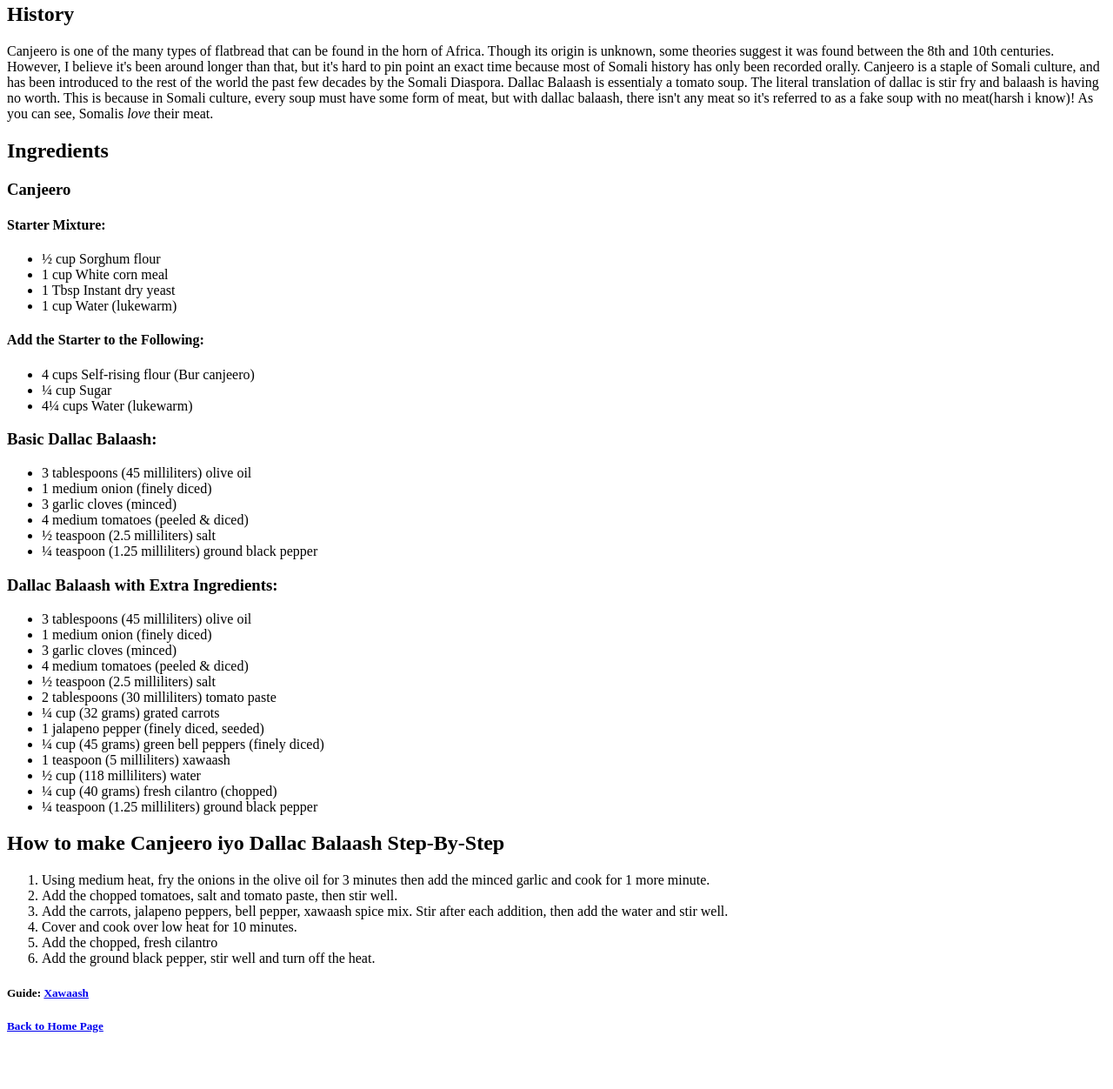
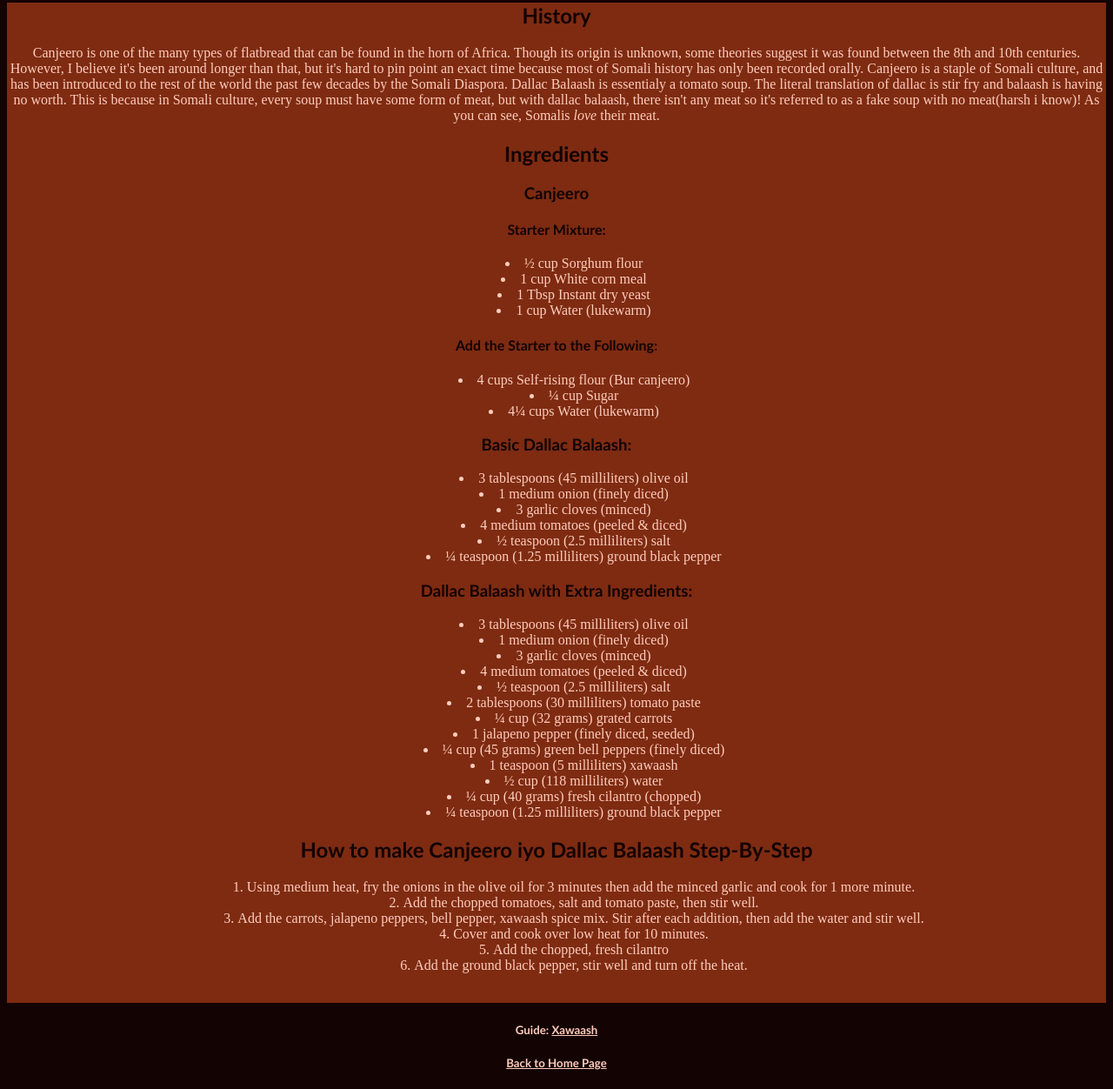
Before and after one commit to hajiix/Recipes, a plain HTML site: page recipes/cid.html in a window 1280 px wide. Shown: the part 696-1948 px from the top of the page at 87% size. Before the commit the page ends 1906 px from the top, so only its background shows below. Drawn offline with Linux system fonts and the light colour scheme.

Commit message:
Polish existing pages with CSS

```diff
--- a/recipes/cid.html
+++ b/recipes/cid.html
@@ -4,34 +4,36 @@
     <meta charset="UTF-8" />
     <meta name="viewport" content="width=device-width, initial-scale=1.0" />
     <title>Canjeero iyo Dallac Balaash</title>
+    <link rel="stylesheet" href="../styles.css" />
   </head>
   <body>
-    <h1>Canjeero iyo Dallac Balaash</h1>
+    <h1 class="header">Canjeero iyo Dallac Balaash</h1>
     <img
       src="./../imgs/cid.jpeg"
       alt="Canjeero iyo Dallac Balaash"
       width="400"
     />
-    <h2>History</h2>
+    <div class="slidetwo">
+      <h2 class="header">History</h2>
       <p>
         Canjeero is one of the many types of flatbread that can be found in the
-      horn of Africa. Though its origin is unknown, some theories suggest it was
-      found between the 8th and 10th centuries. However, I believe it's been
-      around longer than that, but it's hard to pin point an exact time because
-      most of Somali history has only been recorded orally. Canjeero is a staple
-      of Somali culture, and has been introduced to the rest of the world the
-      past few decades by the Somali Diaspora. Dallac Balaash is essentialy a
-      tomato soup. The literal translation of dallac is stir fry and balaash is
-      having no worth. This is because in Somali culture, every soup must have
-      some form of meat, but with dallac balaash, there isn't any meat so it's
-      referred to as a fake soup with no meat(harsh i know)! As you can see,
-      Somalis <em>love</em> their meat.
+        horn of Africa. Though its origin is unknown, some theories suggest it
+        was found between the 8th and 10th centuries. However, I believe it's
+        been around longer than that, but it's hard to pin point an exact time
+        because most of Somali history has only been recorded orally. Canjeero
+        is a staple of Somali culture, and has been introduced to the rest of
+        the world the past few decades by the Somali Diaspora. Dallac Balaash is
+        essentialy a tomato soup. The literal translation of dallac is stir fry
+        and balaash is having no worth. This is because in Somali culture, every
+        soup must have some form of meat, but with dallac balaash, there isn't
+        any meat so it's referred to as a fake soup with no meat(harsh i know)!
+        As you can see, Somalis <em>love</em> their meat.
       </p>
 
-    <h2>Ingredients</h2>
+      <h2 class="header">Ingredients</h2>
 
-    <h3>Canjeero</h3>
-    <h4>Starter Mixture:</h4>
+      <h3 class="header">Canjeero</h3>
+      <h4 class="header">Starter Mixture:</h4>
       <ul>
         <li>½ cup Sorghum flour</li>
         <li>1 cup White corn meal</li>
@@ -39,14 +41,14 @@
         <li>1 cup Water (lukewarm)</li>
       </ul>
 
-    <h4>Add the Starter to the Following:</h4>
+      <h4 class="header">Add the Starter to the Following:</h4>
       <ul>
         <li>4 cups Self-rising flour (Bur canjeero)</li>
         <li>¼ cup Sugar</li>
         <li>4¼ cups Water (lukewarm)</li>
       </ul>
 
-    <h3>Basic Dallac Balaash:</h3>
+      <h3 class="header">Basic Dallac Balaash:</h3>
       <ul>
         <li>3 tablespoons (45 milliliters) olive oil</li>
         <li>1 medium onion (finely diced)</li>
@@ -56,7 +58,7 @@
         <li>¼ teaspoon (1.25 milliliters) ground black pepper</li>
       </ul>
 
-    <h3>Dallac Balaash with Extra Ingredients:</h3>
+      <h3 class="header">Dallac Balaash with Extra Ingredients:</h3>
       <ul>
         <li>3 tablespoons (45 milliliters) olive oil</li>
         <li>1 medium onion (finely diced)</li>
@@ -73,27 +75,37 @@
         <li>¼ teaspoon (1.25 milliliters) ground black pepper</li>
       </ul>
 
-    <h2>How to make Canjeero iyo Dallac Balaash Step-By-Step</h2>
+      <h2 class="header">
+        How to make Canjeero iyo Dallac Balaash Step-By-Step
+      </h2>
       <ol>
         <li>
           Using medium heat, fry the onions in the olive oil for 3 minutes then
           add the minced garlic and cook for 1 more minute.
         </li>
-      <li>Add the chopped tomatoes, salt and tomato paste, then stir well.</li>
         <li>
-        Add the carrots, jalapeno peppers, bell pepper, xawaash spice mix. Stir
-        after each addition, then add the water and stir well.
+          Add the chopped tomatoes, salt and tomato paste, then stir well.
+        </li>
+        <li>
+          Add the carrots, jalapeno peppers, bell pepper, xawaash spice mix.
+          Stir after each addition, then add the water and stir well.
         </li>
         <li>Cover and cook over low heat for 10 minutes.</li>
         <li>Add the chopped, fresh cilantro</li>
         <li>Add the ground black pepper, stir well and turn off the heat.</li>
       </ol>
-    <h5>
+      <br />
+    </div>
+    <h5 class="header">
+      <p>
         Guide:
         <a href="http://xawaash.com/?p=8929#sthash.xkfNKFxK.lxDX1TJz.dpbs"
           >Xawaash</a
         >
+      </p>
     </h5>
-    <h5><a href="https://hajiix.github.io/Recipes/">Back to Home Page</a></h5>
+    <h5 class="header">
+      <a href="https://hajiix.github.io/Recipes/">Back to Home Page</a>
+    </h5>
   </body>
 </html>
--- /dev/null
+++ b/styles.css
@@ -0,0 +1,35 @@
+a {
+  color: #ffcdbc;
+
+}
+
+a:hover {
+  color: #ffcdbc;
+}
+
+body {
+  background-color: #130303;
+  text-align: center;
+  list-style-position: inside;
+}
+
+h1.header {
+  color: #f5853f;
+  font-family: fantasy;
+}
+
+.header {
+  color: #130303;
+  font-family: 'Trebuchet MS', 'Lucida Sans Unicode', 'Lucida Grande', 'Lucida Sans', Arial, sans-serif;
+}
+
+p,li {
+  color: #ffcdbc;
+}
+
+.slidetwo {
+  background-color: #7e2b12;
+}
+a:hover {
+  color: #e97751;
+}
```
Also changed, not shown: index.html (+7 -6 lines), recipes/ichiraku-ramen.html (+44 -32 lines), recipes/lasagna.html (+31 -22 lines). Lines whose indentation alone changed are shown as unchanged.
